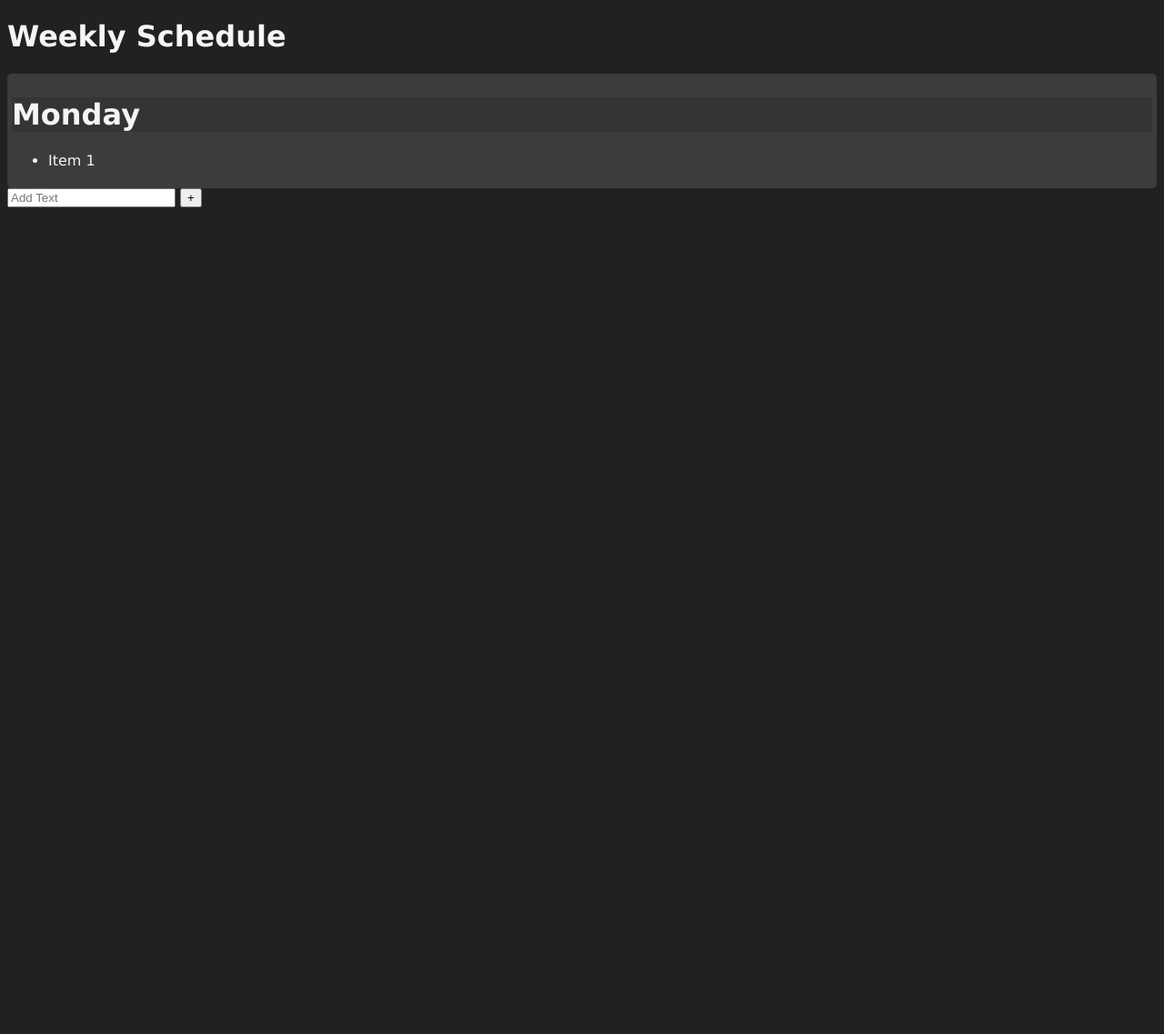
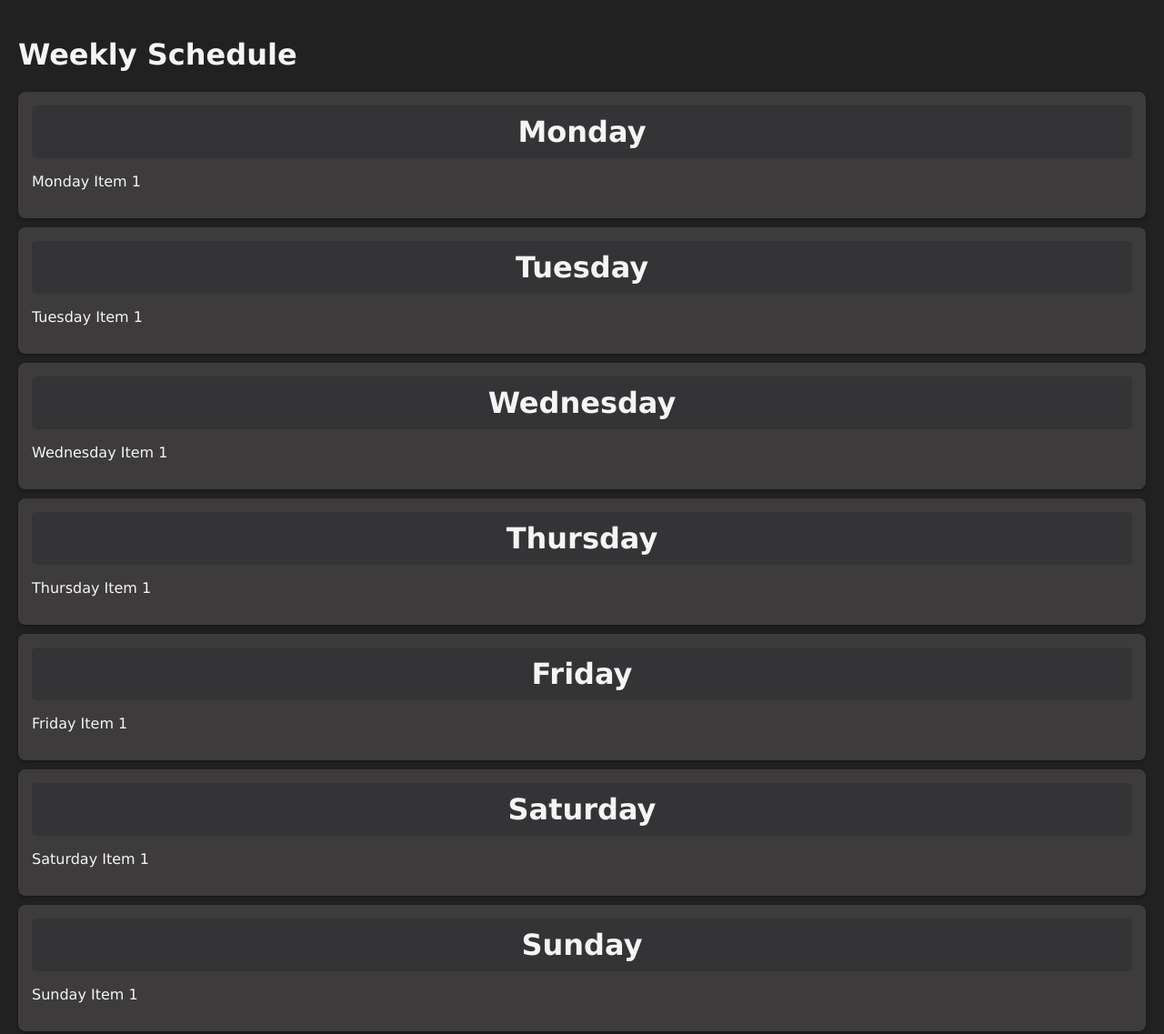
Before and after one commit to Ant2235/App-project, a plain HTML site: page index.html in a window 1280 px wide. Shown: the top 1137 px of the page at 91% size. Before the commit the page ends 800 px from the top, so only its background shows below. Drawn offline with Linux system fonts and the light colour scheme.

Commit message:
remove works

```diff
--- a/index.html
+++ b/index.html
@@ -9,16 +9,70 @@
     <link rel ="stylesheet" href="styles.css">
 <body>
 
+
     <h1>Weekly Schedule</h1>
     <div id="main" class="day-card">
         <h1 class="day-name">Monday</h1>
         <div class="day-card-main">
             <ul id="list">
-                <li id="item">Item 1</li>
+                <li id="item">Monday Item 1</li>
             </ul>
         </div>
     </div>
 
+    <div id="main" class="day-card">
+        <h1 class="day-name">Tuesday</h1>
+        <div class="day-card-main">
+            <ul id="list">
+                <li id="item">Tuesday Item 1</li>
+            </ul>
+        </div>
+    </div>
+
+    <div id="main" class="day-card">
+        <h1 class="day-name">Wednesday</h1>
+        <div class="day-card-main">
+            <ul id="list">
+                <li id="item">Wednesday Item 1</li>
+            </ul>
+        </div>
+    </div>
+
+    <div id="main" class="day-card">
+        <h1 class="day-name">Thursday</h1>
+        <div class="day-card-main">
+            <ul id="list">
+                <li id="item">Thursday Item 1</li>
+            </ul>
+        </div>
+    </div>
+
+     <div id="main" class="day-card">
+        <h1 class="day-name">Friday</h1>
+        <div class="day-card-main">
+            <ul id="list">
+                <li id="item">Friday Item 1</li>
+            </ul>
+        </div>
+    </div>
+
+     <div id="main" class="day-card">
+        <h1 class="day-name">Saturday</h1>
+        <div class="day-card-main">
+            <ul id="list">
+                <li id="item">Saturday Item 1</li>
+            </ul>
+        </div>
+    </div>
+
+     <div id="main" class="day-card">
+        <h1 class="day-name">Sunday</h1>
+        <div class="day-card-main">
+            <ul id="list">
+                <li id="item">Sunday Item 1</li>
+            </ul>
+        </div>
+    </div>
 
 
     <div class="form-box">
--- a/script.js
+++ b/script.js
@@ -35,14 +35,8 @@ function generateIdNum() {
     // If it doesn, increment idNum and check again
     return idNum;
 }
-
-
-/*function removeTask(event) {
-    let checkboxId = event.target.id;
-    let idNum = checkboxId.substring(8);
-    let taskItem = document.getElementById("task" + idNum);
-    console.log(taskItem)
-    taskItem.classList.add("remove");
-
+// Remove the task using the made X button
+function removeTask(taskId) {
+    let removeTask = document.getElementById(taskId);
+    removeTask.remove();
 }
-    */
--- a/styles.css
+++ b/styles.css
@@ -2,15 +2,82 @@ body{
     background-color: rgb(34, 33, 33);
     color: whitesmoke;
     font-family: 'Lucida Sans', 'Lucida Sans Regular', 'Lucida Grande', 'Lucida Sans Unicode', Geneva, Verdana, sans-serif;
+    margin: 0;
+    padding: 20px;
 }
 
 .day-card{
     background-color: rgb(61, 59, 59);
-    border-radius: 5px;
-    padding: 5px 5px;
+    border-radius: 8px;
+    padding: 15px;
+    margin: 10px 0;
+    box-shadow: 0 2px 4px rgba(0, 0, 0, 0.3);
 }
 
-.day-name{
+.day-name {
     background-color: rgb(52, 52, 54);
+    padding: 10px;
+    border-radius: 5px;
+    margin: 0 0 15px 0;
+    text-align: center;
+}
 
+#list {
+    list-style: none;
+    padding: 0;
 }
+
+.task-item {
+    background-color: rgb(45, 45, 47);
+    padding: 8px 12px;
+    margin: 5px 0;
+    border-radius: 4px;
+    display: flex;
+    justify-content: space-between;
+    align-items: center;
+}
+
+/* Style your form */
+.form-box {
+    background-color: rgb(61, 59, 59);
+    padding: 20px;
+    border-radius: 8px;
+    margin: 20px 0;
+    display: flex;
+    gap: 10px;
+}
+
+#input {
+    flex: 1;
+    padding: 10px;
+    border: none;
+    border-radius: 4px;
+    background-color: rgb(45, 45, 47);
+    color: whitesmoke;
+}
+
+.add-button {
+    padding: 10px 15px;
+    background-color: rgb(76, 175, 80);
+    color: white;
+    border: none;
+    border-radius: 4px;
+    cursor: pointer;
+}
+
+.add-button:hover {
+    background-color: rgb(69, 160, 73);
+}
+
+.delete-btn {
+    background-color: rgb(244, 67, 54);
+    color: white;
+    border: none;
+    padding: 4px 8px;
+    border-radius: 3px;
+    cursor: pointer;
+}
+
+.delete-btn:hover {
+    background-color: rgb(229, 57, 53);
+}
```
